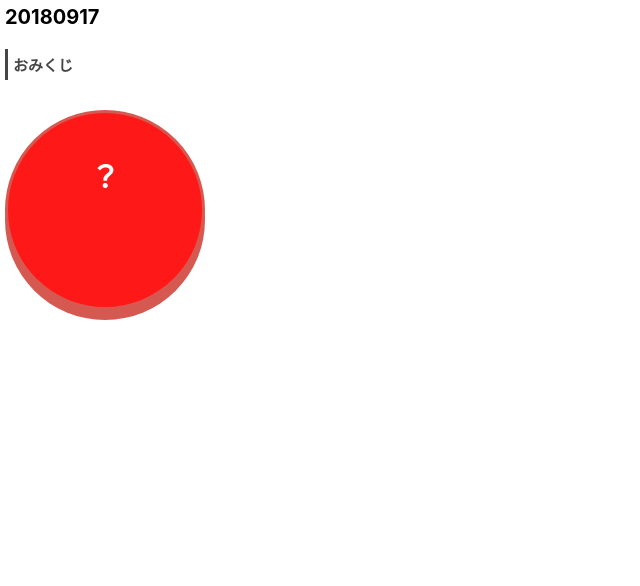
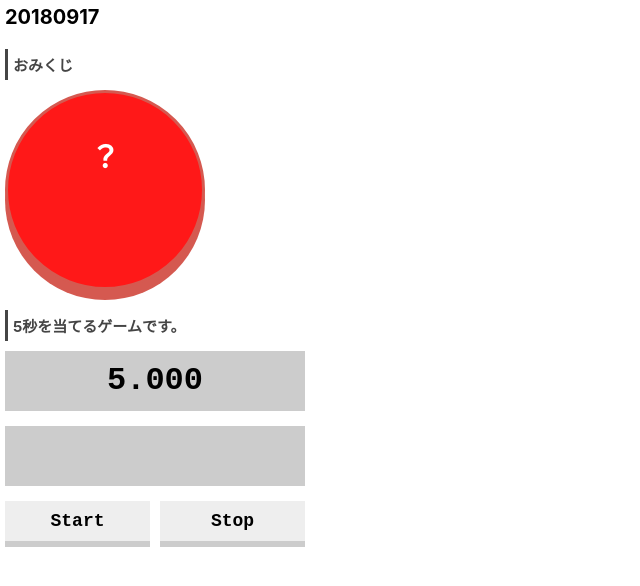
Before and after one commit to YukaKadokura/freespace, a Nuxt app: page /day/2018/09/17 in a window 1280 px wide. Shown: the top 586 px of the page, without its empty margins (0-640 px from the left). Built offline with nearby package versions, Linux system fonts and the light colour scheme.

Commit message:
5秒くらいでボタンを押すゲームを作成。

```diff
--- a/pages/day/2018/09/17.vue
+++ b/pages/day/2018/09/17.vue
@@ -5,6 +5,17 @@
             <h2>おみくじ</h2>
             <div id="omikuji" v-on:click="getOmikujiResult()" v-on:mousedown="mousedownOmikuji()" v-on:mouseup="mouseupOmikuji()">
                 {{ omikujiResult }}
+            </div>
+        </div>
+        <div class="content c2">
+            <h2>5秒を当てるゲームです。</h2>
+            <div class="fivegame">
+                <div id="target">5.000</div>
+                <div id="result">{{ resultTime }}</div>
+                <div class="buttons">
+                    <div id="start" v-on:click="gameStart()">Start</div>
+                    <div id="stop" v-on:click="gameStop()">Stop</div>
+                </div>
             </div>
         </div>
     </div>
@@ -15,7 +26,9 @@ export default{
     data(){
         return{
             title:"20180917",
-            omikujiResult:"？"
+            omikujiResult:"？",
+            startTime:"",
+            resultTime:""
         }
     },
     methods:{
@@ -26,17 +39,22 @@ export default{
         },
         mousedownOmikuji(){
             (() => {
-                'use strict';
                 var omikuji = document.getElementById('omikuji');
                 omikuji.classList.add('pushed');
             })();
         },
         mouseupOmikuji(){
             (() => {
-                'use strict';
                 var omikuji = document.getElementById('omikuji');
                 omikuji.classList.remove('pushed');
             })();
+        },
+        gameStart(){
+            this.startTime = Date.now();
+            this.resultTime = "計測中";
+        },
+        gameStop(){
+            this.resultTime = (Date.now() - new Date(this.startTime))/1000;
         }
     }
 }
@@ -52,14 +70,14 @@ export default{
 .content{
     margin-top:20px;
 }
-.c1 h2{
+.content h2{
+    margin:10px 0 10px 0;
     font-size:15px;
     color:#454545;
     padding:5px;
     border-left:solid 3px #454545;
 }
 #omikuji{
-    margin:30px 0 0;
     width:200px;
     height:200px;
     border-radius:50%;
@@ -83,4 +101,33 @@ export default{
     height:190px;
     box-shadow: 0 4px 0 #D1483E;
 }
+.fivegame{
+    font-family: 'Courier New', sans-serif;
+    width:300px;
+    text-align:center;
+    font-weight:bold;
+}
+#target, #result{
+    font-size:32px;
+    margin-bottom:15px;
+    background:#ccc;
+    height:60px;
+    line-height:60px;
+}
+#start{
+    float:left;
+}
+#stop{
+    float:right;
+}
+#start, #stop{
+    cursor:pointer;
+    font-size:18px;
+    width:145px;
+    background:#eee;
+
+    height:40px;
+    line-height:40px;
+    box-shadow:0 6px 0 #ccc;
+}
 </style>
```
